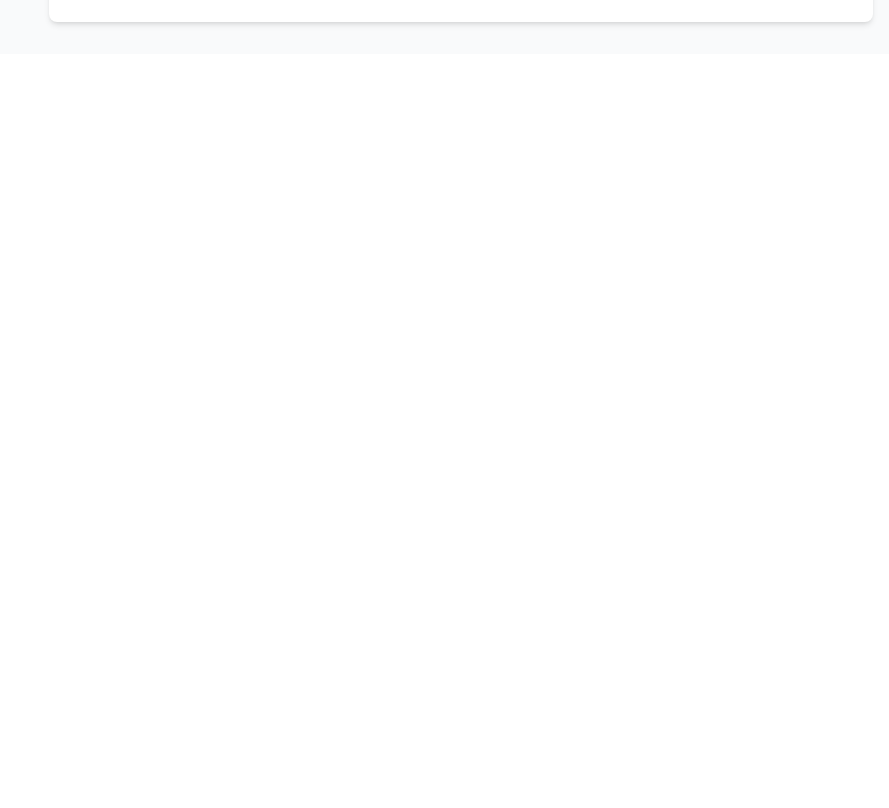
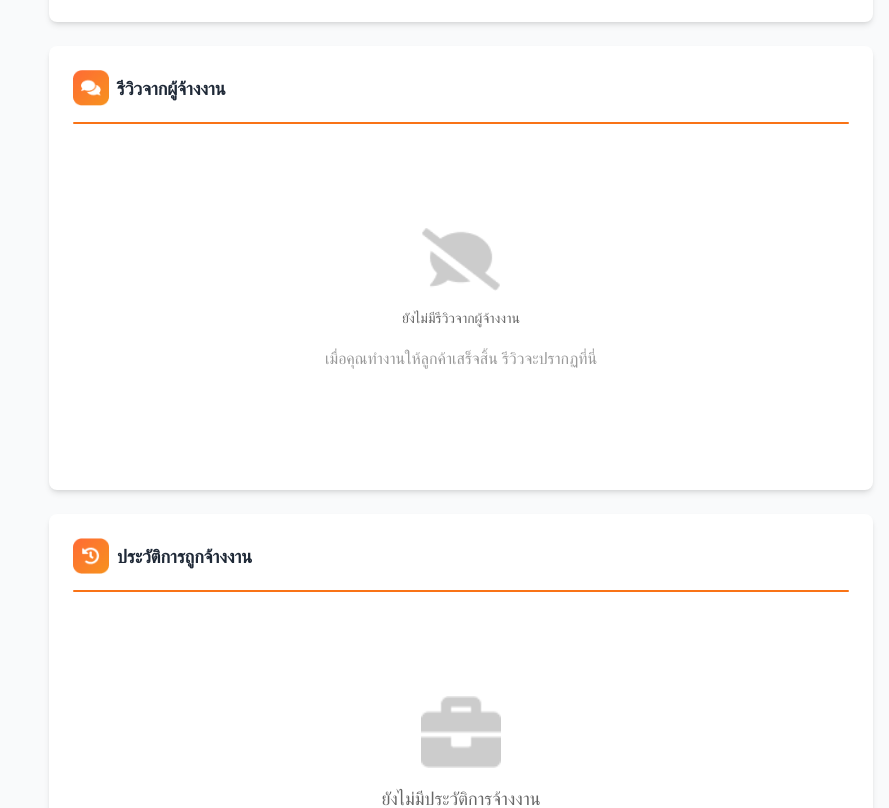
Before and after one commit to panat0/Work-Space, a React (Vite) app: page /Profile in a window 1280 px wide. Shown: the part 1221-2029 px from the top of the page, without its empty margins (391-1280 px from the left). Before the commit the page ends 1275 px from the top, so only its background shows below. Built offline with nearby package versions, Linux system fonts and the light colour scheme.

Commit message:
Updeat Profile

```diff
--- a/src/Component/AboutSection.jsx
+++ b/src/Component/AboutSection.jsx
@@ -1,5 +1,4 @@
 import React from 'react';
-import { User } from 'lucide-react';
 import iconUser from '../image/iconUser.png'
 import Edit from '../image/edit.png'
 
--- /dev/null
+++ b/src/Component/Employment.jsx
@@ -0,0 +1,29 @@
+import React from 'react'
+import iconclock from '../image/iconclock.png'
+import iconBag from '../image/iconBag.png'
+
+function Employment() {
+    return (
+        <>
+            <div className="bg-white rounded-lg shadow-md p-6 text-center">
+                <div className="flex items-center justify-between mb-4 ">
+                    <div className='flex items-center'>
+                        <img className="w-9 h-9 text-orange-500 mr-2" src={iconclock} />
+                        <h2 className="text-lg font-semibold text-gray-800">ประวัติการถูกจ้างงาน</h2>
+                    </div>
+                    <button>
+                        <img className='rounded-lg ' src='' />
+                    </button>
+                </div>
+
+                <div className=' bg-orange-500 w-full h-[2.5px] rounded-lg mb-2'></div>
+                <div className='justify items-center justify-items-center py-24'>
+                    <img className='w-20' src={iconBag} />
+                    <h2 className="text-grey1 text-lg leading-relaxed pt-4">ยังไม่มีประวัติการจ้างงาน</h2>
+                </div>
+            </div>
+        </>
+    )
+}
+
+export default Employment
--- /dev/null
+++ b/src/Component/Review.jsx
@@ -0,0 +1,32 @@
+import React from 'react'
+import iconChat from '../image/iconChat.png'
+import iconChat1 from '../image/iconChat1.png'
+
+
+
+function Review() {
+    return (
+        <>
+            <div className="bg-white rounded-lg shadow-md p-6 text-center">
+                <div className="flex items-center justify-between mb-4 ">
+                    <div className='flex items-center'>
+                        <img className="w-9 h-9 text-orange-500 mr-2" src={iconChat} />
+                        <h2 className="text-lg font-semibold text-gray-800">รีวิวจากผู้จ้างงาน</h2>
+                    </div>
+                    <button>
+                        <img className='rounded-lg ' src='' />
+                    </button>
+                </div>
+
+                <div className=' bg-orange-500 w-full h-[2.5px] rounded-lg mb-2'></div>
+                <div className='justify items-center justify-items-center py-24'>
+                    <img className='w-20' src={iconChat1} />
+                    <h2 className="text-grey1 text-sm leading-relaxed pt-4">ยังไม่มีรีวิวจากผู้จ้างงาน</h2>
+                    <p className='text-grey3 pt-4'>เมื่อคุณทำงานให้ลูกค้าเสร็จสิ้น รีวิวจะปรากฏที่นี่</p>
+                </div>
+            </div>
+        </>
+    )
+}
+
+export default Review
--- a/src/Profile.jsx
+++ b/src/Profile.jsx
@@ -5,7 +5,8 @@ import RatingCard from './Component/RatingCard';
 import AboutSection from './Component/AboutSection';
 import SkillsSection from './Component/SkillsSection';
 import Portfolio from './Component/Portfolio';
-
+import Review from './Component/review';
+import Employment from './Component/Employment'
 
 function Profile() {
   return (
@@ -24,6 +25,8 @@ function Profile() {
               <AboutSection />
               <SkillsSection />
               <Portfolio />
+              <Review />
+              <Employment />
             </div>
           </div>
         </div>
--- a/tailwind.config.js
+++ b/tailwind.config.js
@@ -13,6 +13,7 @@ export default {
         orange4: '#FF7847',
         grey1: '#666666',
         grey2: '#797979',
+        grey3: '#999999',
         creem: '#FFE0D6',
         white1: '#FFF7F4',
         white2: '#FFF5EA',
```
Also changed, not shown: src/Component/Portfolio.jsx (+11 -14 lines), src/image/iconBag.png (added), src/image/iconChat1.png (added).
